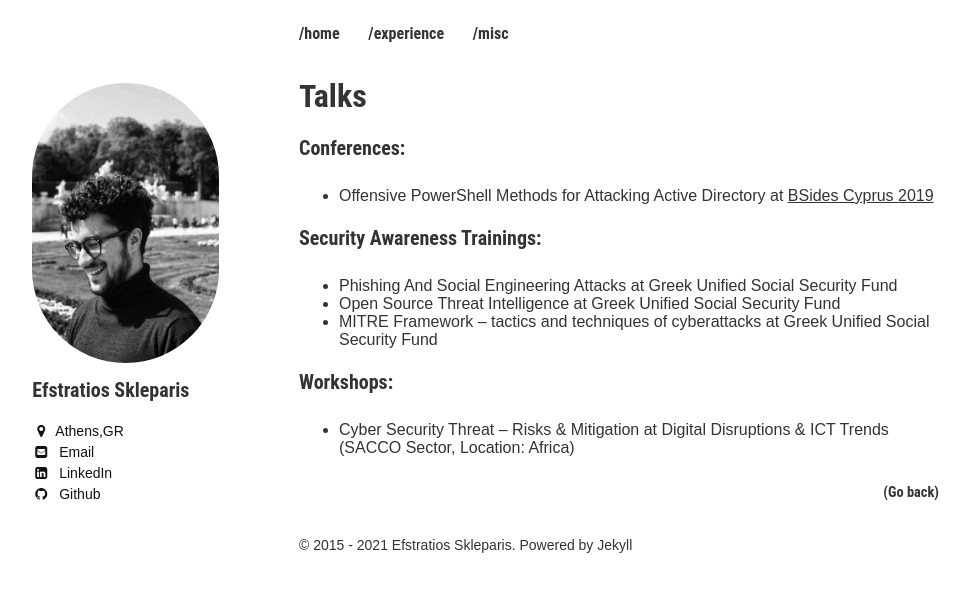
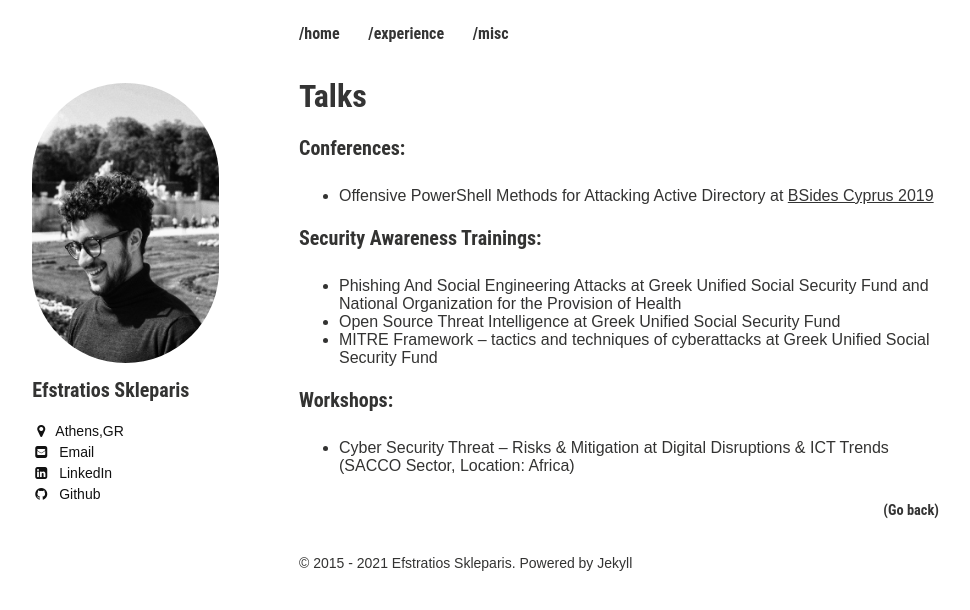
Before and after one commit to efstratios/efstratios.github.io, a Jekyll site: the page built from talks/index.md, in a window 1280 px wide. Shown: the top 610 px of the page, without its empty margins (21-991 px from the left). Built offline with Jekyll 4.4.1, drawn with Linux system fonts in a browser that asks for light colours.

Commit message:
updated talks

```diff
--- a/talks/index.md
+++ b/talks/index.md
@@ -9,7 +9,8 @@ share: true
 * Offensive PowerShell Methods for Attacking Active Directory at [BSides Cyprus 2019](https://bsidescyprus.com/){:target="_blank" rel="noopener"}
 
 ### Security Awareness Trainings:
-* Phishing And Social Engineering Attacks at Greek Unified Social Security Fund
+* Phishing And Social Engineering Attacks at Greek Unified Social Security Fund and National Organization
+for the Provision of Health
 * Open Source Threat Intelligence at Greek Unified Social Security Fund
 * MITRE Framework – tactics and techniques of cyberattacks at Greek Unified Social Security Fund
 
```
